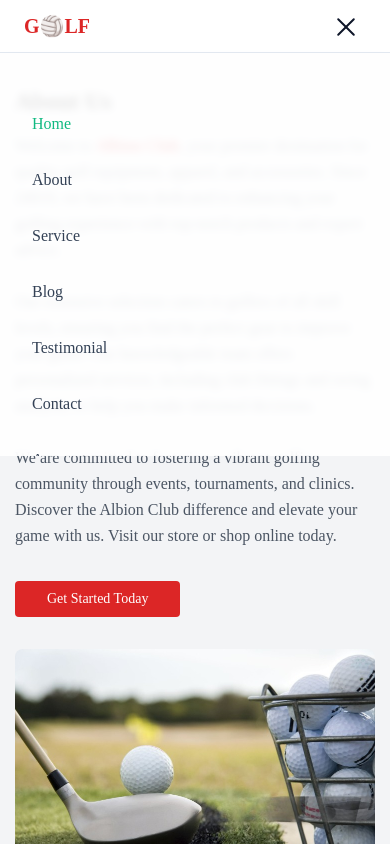
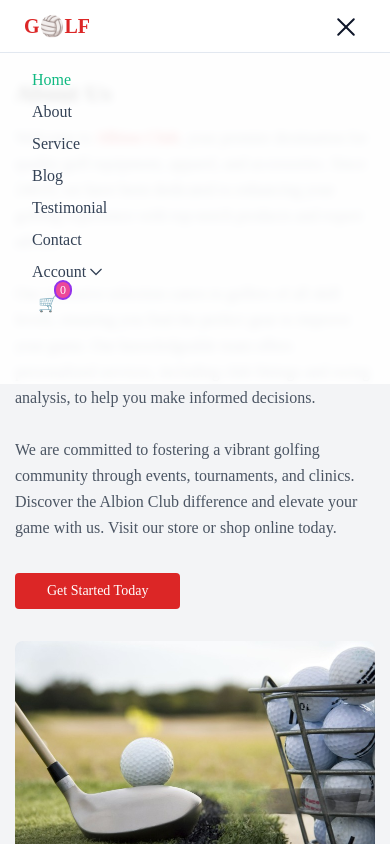
Before and after one commit to Mosarrof-Coding/GTfrontend, a React (Vite) app: page /about in a window 390 px wide. Both pictures are taken after a click on the button "Toggle navigation". Shown: the top 844 px of the page. Built offline with nearby package versions, Linux system fonts and the light colour scheme; the HTML template or start-up script is replaced by a standard one.

Commit message:
custimise mobile menu

```diff
--- a/src/components/header/Header.jsx
+++ b/src/components/header/Header.jsx
@@ -57,7 +57,7 @@ export default function Header() {
             <ul
               role="menubar"
               aria-label="Select page"
-              className={`absolute left-0 top-0 z-[-1] h-[28.5rem] w-full justify-center overflow-hidden  overflow-y-auto overscroll-contain bg-white/90 px-8 pb-12 pt-24 font-medium transition-[opacity,visibility] duration-300 lg:visible lg:relative lg:top-0  lg:z-0 lg:flex lg:h-full lg:w-auto lg:items-stretch lg:overflow-visible lg:bg-white/0 lg:px-0 lg:py-0  lg:pt-0 lg:opacity-100 ${
+              className={`absolute left-0 top-0 z-[-1] w-full justify-center overscroll-contain bg-white/90 px-8 py-16 font-medium transition-[opacity,visibility] duration-300 lg:visible lg:relative lg:top-0  lg:z-0 lg:flex lg:h-full lg:w-auto lg:items-stretch lg:overflow-visible lg:bg-white/0 lg:px-0 lg:py-0  lg:pt-0 lg:opacity-100 ${
                 isToggleOpen
                   ? "visible opacity-100 backdrop-blur-sm"
                   : "invisible opacity-0"
@@ -68,7 +68,7 @@ export default function Header() {
                   role="menuitem"
                   aria-current="page"
                   aria-haspopup="false"
-                  className="flex items-center gap-2 py-4 text-emerald-500 transition-colors duration-300 hover:text-emerald-600 focus:text-emerald-600 focus:outline-none focus-visible:outline-none lg:px-4"
+                  className="flex items-center gap-2 py-1 lg:py-4 text-emerald-500 transition-colors duration-300 hover:text-emerald-600 focus:text-emerald-600 focus:outline-none focus-visible:outline-none lg:px-4"
                   to="/"
                 >
                   <span> Home</span>
@@ -78,7 +78,7 @@ export default function Header() {
                 <Link
                   role="menuitem"
                   aria-haspopup="false"
-                  className="flex items-center gap-2 py-4 transition-colors duration-300 hover:text-emerald-500 focus:text-emerald-600 focus:outline-none focus-visible:outline-none lg:px-4"
+                  className="flex items-center gap-2 py-1 lg:py-4 transition-colors duration-300 hover:text-emerald-500 focus:text-emerald-600 focus:outline-none focus-visible:outline-none lg:px-4"
                   to="/about"
                 >
                   <span>About</span>
@@ -88,7 +88,7 @@ export default function Header() {
                 <Link
                   role="menuitem"
                   aria-haspopup="false"
-                  className="flex items-center gap-2 py-4 transition-colors duration-300 hover:text-emerald-500 focus:text-emerald-600 focus:outline-none focus-visible:outline-none lg:px-4"
+                  className="flex items-center gap-2 py-1 lg:py-4 transition-colors duration-300 hover:text-emerald-500 focus:text-emerald-600 focus:outline-none focus-visible:outline-none lg:px-4"
                   to="/service"
                 >
                   <span>Service</span>
@@ -98,7 +98,7 @@ export default function Header() {
                 <Link
                   role="menuitem"
                   aria-haspopup="false"
-                  className="flex items-center gap-2 py-4 transition-colors duration-300 hover:text-emerald-500 focus:text-emerald-600 focus:outline-none focus-visible:outline-none lg:px-4"
+                  className="flex items-center gap-2 py-1 lg:py-4 transition-colors duration-300 hover:text-emerald-500 focus:text-emerald-600 focus:outline-none focus-visible:outline-none lg:px-4"
                   to="/blog"
                 >
                   <span>Blog</span>
@@ -108,7 +108,7 @@ export default function Header() {
                 <Link
                   role="menuitem"
                   aria-haspopup="false"
-                  className="flex items-center gap-2 py-4 transition-colors duration-300 hover:text-emerald-500 focus:text-emerald-600 focus:outline-none focus-visible:outline-none lg:px-4"
+                  className="flex items-center gap-2 py-1 lg:py-4 transition-colors duration-300 hover:text-emerald-500 focus:text-emerald-600 focus:outline-none focus-visible:outline-none lg:px-4"
                   to="/testimonials"
                 >
                   <span>Testimonial</span>
@@ -118,7 +118,7 @@ export default function Header() {
                 <Link
                   role="menuitem"
                   aria-haspopup="false"
-                  className="flex items-center gap-2 py-4 transition-colors duration-300 hover:text-emerald-500 focus:text-emerald-600 focus:outline-none focus-visible:outline-none lg:px-4"
+                  className="flex items-center gap-2 py-1 lg:py-4 transition-colors duration-300 hover:text-emerald-500 focus:text-emerald-600 focus:outline-none focus-visible:outline-none lg:px-4"
                   to="/contact"
                 >
                   <span>Contact</span>
@@ -127,7 +127,7 @@ export default function Header() {
               <li role="none" className="flex items-stretch">
                 <Link
                   onClick={accHndle}
-                  className="flex items-center py-4 hover:text-emerald-500 focus:text-emerald-600 focus:outline-none focus-visible:outline-none lg:px-4 cursor-pointer relative group"
+                  className="flex items-center py-1 lg:py-4 hover:text-emerald-500 focus:text-emerald-600 focus:outline-none focus-visible:outline-none lg:px-4 cursor-pointer relative group"
                 >
                   Account
                   <GoChevronDown size={20} />
@@ -156,7 +156,7 @@ export default function Header() {
                 <li>
                   <Link
                     to={"/checkout"}
-                    className="relative inline-flex h-8 w-8 items-center justify-center rounded text-xl"
+                    className="relative inline-flex h-8 w-8 items-center justify-center rounded text-base lg:text-xl"
                   >
                     🛒
                     <span className="absolute -top-2 -right-2 inline-flex items-center justify-center gap-1 rounded-full border-2 border-purple-600 bg-pink-500 px-1 text-xs text-white">
--- a/src/components/home/About.jsx
+++ b/src/components/home/About.jsx
@@ -3,7 +3,7 @@ import gAboutImg from "../../assets/gAbout.jpg";
 
 export default function About() {
   return (
-    <section className="section bg-gray-100 py-8 md:py-12 lg:py-16">
+    <section className="section bg-gray-100 py-6 md:py-12 lg:py-16">
       <div className="container">
         <div className="grid grid-cols-1 gap-8 lg:grid-cols-2 lg:gap-16 place-items-center">
           <div className="w-full overflow-hidden rounded-lg order-1 lg:order-2">
--- a/src/components/home/Hero.jsx
+++ b/src/components/home/Hero.jsx
@@ -3,8 +3,9 @@ import { Link } from "react-router-dom";
 /* eslint-disable react/no-unescaped-entities */
 export default function Hero() {
   return (
-    <section className="section py-8 md:py-12 lg:py-16">
-      <div className="container mx-auto min-h-[50vh] sm:min-h-[60vh] md:min-h-[70vh] lg:min-h-[80vh] flex items-center px-4 sm:px-6 md:px-8 lg:px-12">
+    <section className="section py-6 md:py-12 lg:py-16">
+      <div className="container">
+        <div className=" mx-auto min-h-[50vh] sm:min-h-[60vh] md:min-h-[70vh] lg:min-h-[80vh] flex items-center px-4 sm:px-6 md:px-8 lg:px-12">
           <div className="mx-auto max-w-[800px] text-center">
             <h1 className="text-lg sm:text-xl md:text-2xl lg:text-3xl xl:text-4xl font-bold">
               Welcome to GalfTimes
@@ -15,8 +16,8 @@ export default function Hero() {
 
             <p className="mt-4 text-sm md:text-lg lg:text-xl leading-relaxed">
               Discover top-quality clubs, apparel, and accessories designed to
-            enhance every swing. Join the community of golfers who trust us for
-            their journey from tee to green.
+              enhance every swing. Join the community of golfers who trust us
+              for their journey from tee to green.
             </p>
 
             <div className="mt-12 md:mt-16 flex flex-wrap justify-center gap-4">
@@ -36,6 +37,7 @@ export default function Hero() {
             </div>
           </div>
         </div>
+      </div>
     </section>
   );
 }
--- a/src/pages/BlogPage.jsx
+++ b/src/pages/BlogPage.jsx
@@ -22,7 +22,7 @@ export default function BlogPage() {
     );
 
   return (
-    <section className="section py-8 md:py-12 lg:py-16">
+    <section className="section py-6 md:py-12 lg:py-16">
       <div className="container">
         <div className="heading text-center max-w-[560px] mx-auto pb-8">
           <h2 className="text-lg sm:text-xl md:text-2xl lg:text-3xl font-semibold my-2">
--- a/src/pages/ContactPage.jsx
+++ b/src/pages/ContactPage.jsx
@@ -54,7 +54,7 @@ export default function ContactPage() {
   };
 
   return (
-    <section className="section bg-gray-100 py-8 md:py-12 lg:py-16">
+    <section className="section bg-gray-100 py-6 md:py-12 lg:py-16">
       <Toaster
         position="top-center"
         reverseOrder={false}
--- a/src/pages/TestimonialPage.jsx
+++ b/src/pages/TestimonialPage.jsx
@@ -55,7 +55,7 @@ export default function TestimonialPage() {
   };
 
   return (
-    <section className="section py-8 md:py-12 lg:py-16 overflow-x-hidden">
+    <section className="section py-6 md:py-12 lg:py-16 overflow-x-hidden">
       <div className="container">
         <div className="heading text-center max-w-[560px] mx-auto pb-8">
           <h2 className="text-lg sm:text-xl md:text-2xl lg:text-3xl font-semibold my-2">
```
Also changed, not shown: public/stainimg.jpg (added), 1 other file (tests, documents, lock files or other folders). Lines whose indentation alone changed are shown as unchanged.
